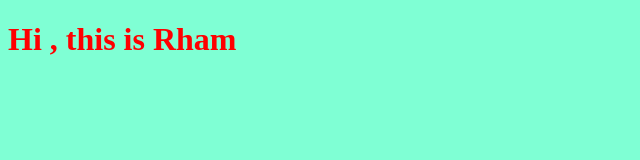
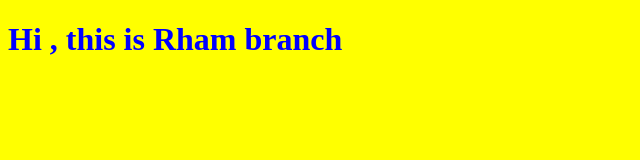
Before and after one commit to Yu-kai-r/mypro, a plain HTML site: page index.html in a window 1280 px wide. Shown: the whole page, without its empty margins (0-640 px from the left). Drawn offline with Linux system fonts and the light colour scheme.

Commit message:
change all by branch rham

```diff
--- a/apps.js
+++ b/apps.js
@@ -1 +1 @@
-alert("hello");
+alert("hello,rham");
--- a/index.html
+++ b/index.html
@@ -8,7 +8,7 @@
     <link rel="stylesheet" href="style.css">
 </head>
 <body>
-    <h1>Hi , this is Rham</h1>
+    <h1>Hi , this is Rham branch</h1>
 
 
     <script src="apps.js"></script>
--- a/style.css
+++ b/style.css
@@ -1,7 +1,7 @@
 h1{
-    color: red;
+    color: blue;
 
 }
 body{
-    background-color:aquamarine ;
+    background-color:yellow ;
 }
```
